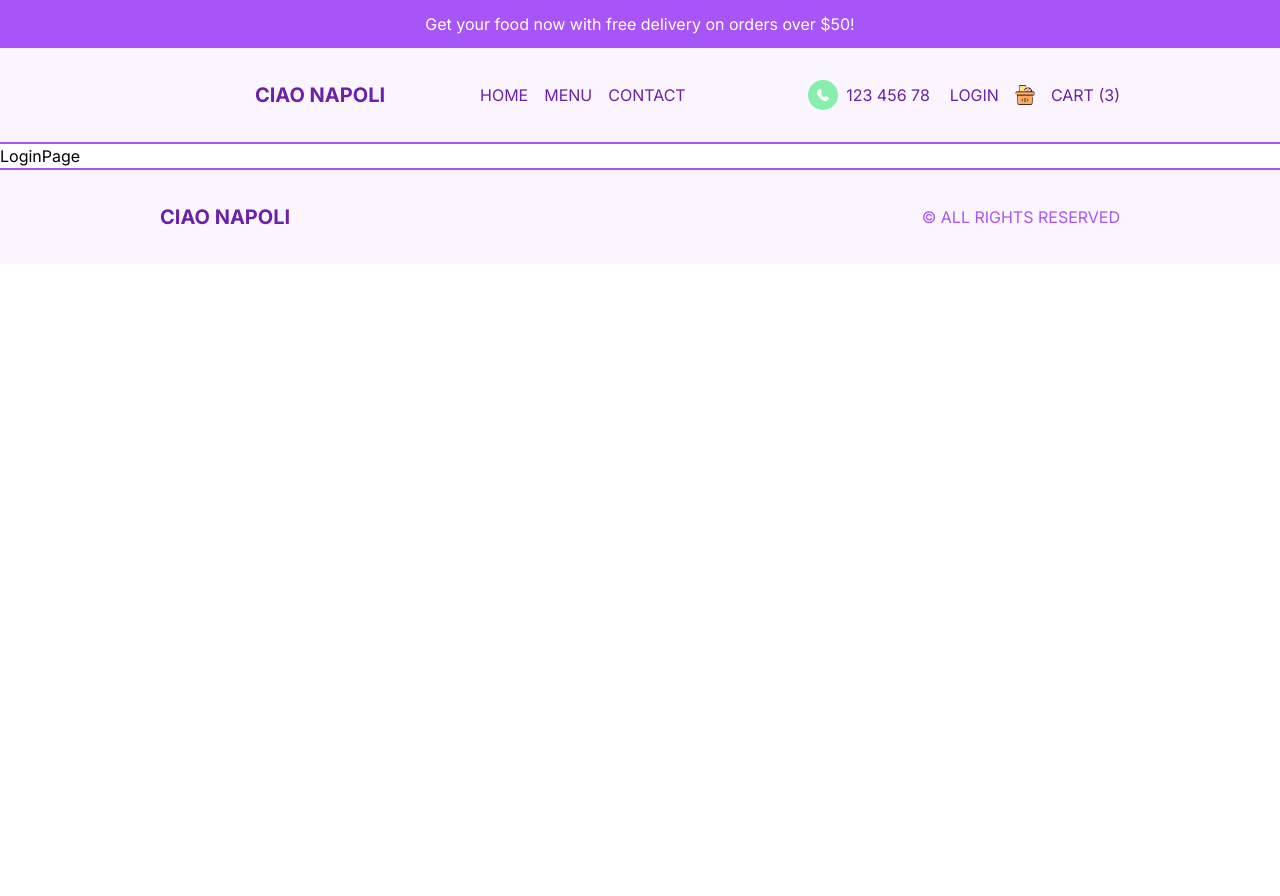
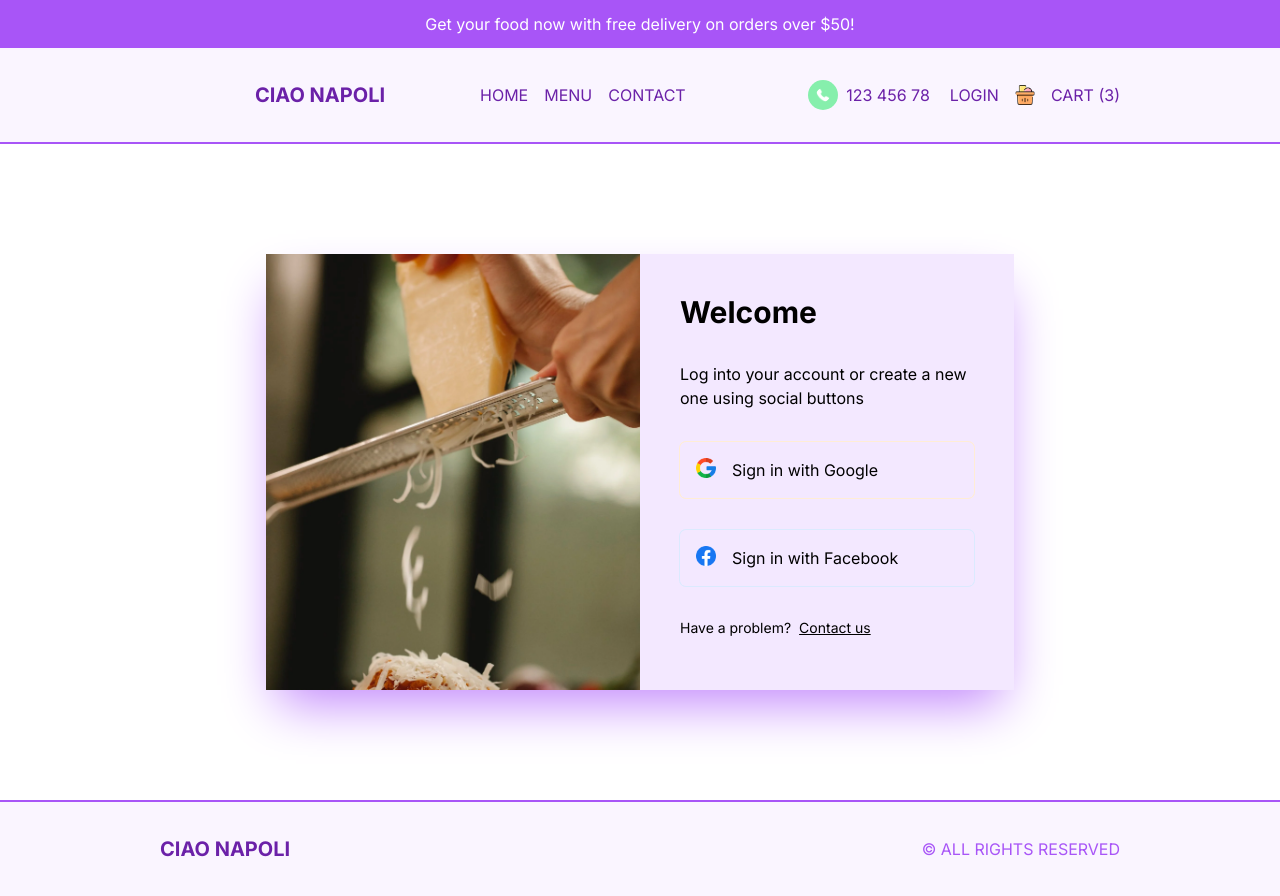
Before and after one commit to IgorLuzarraga/restaurant-ui, a Next.js app: page /login in a window 1280 px wide. Before the commit the page ends 800 px from the top, so only its background shows below. Built offline with nearby package versions, Linux system fonts and the light colour scheme.

Commit message:
Improved LoginPage component

```diff
--- a/src/app/login/page.tsx
+++ b/src/app/login/page.tsx
@@ -1,11 +1,64 @@
-import React from 'react'
+import Image from "next/image";
+import Link from "next/link";
+import React from "react";
 
-type Props = {}
+const LoginPage = () => {
+    return (
+        <div className="p-4 h-[calc(100vh-6rem)] md:h-[calc(100vh-9rem)]
+        flex items-center justify-center">
 
-const LoginPage = (props: Props) => {
-    return (
-        <div>LoginPage</div>
-    )
-}
+            {/* BOX */}
+            <div className="h-full shadow-2xl shadow-purple-400 rounded-md flex flex-col md:flex-row
+	        md:h-[70%] md:w-full lg:w-[60%] 2xl:w-1/2">
 
-export default LoginPage
+                {/* IMAGE CONTAINER */}
+                <div className="relative h-1/3 w-full md:h-full md:w-1/2">
+                    <Image src="/loginBg.png" alt="" fill
+                        className="object-cover" />
+                </div>
+
+                {/* FORM CONTAINER */}
+                <div className="p-10 flex flex-col gap-8 md:w-1/2 bg-purple-100">
+
+                    <h1 className="font-bold text-xl xl:text-3xl">
+                        Welcome
+                    </h1>
+
+                    <p>Log into your account or create a new one using social buttons</p>
+
+                    <button className="flex gap-4 p-4 ring-1 ring-orange-100 rounded-md">
+                        <Image
+                            src="/google.png"
+                            alt="Google image"
+                            width={20}
+                            height={20}
+                            className="object-contain"
+                        />
+                        <span>Sign in with Google</span>
+                    </button>
+
+                    <button className="flex gap-4 p-4 ring-1 ring-blue-100 rounded-md">
+                        <Image
+                            src="/facebook.png"
+                            alt="Facebook image"
+                            width={20}
+                            height={20}
+                            className="object-contain"
+                        />
+                        <span>Sign in with Facebook</span>
+                    </button>
+
+                    <p className="text-sm flex gap-2">
+                        Have a problem?
+                        <Link className="underline" href="/">
+                            Contact us
+                        </Link>
+                    </p>
+
+                </div>
+            </div>
+        </div>
+    );
+};
+
+export default LoginPage;
--- a/src/app/product/[id]/page.tsx
+++ b/src/app/product/[id]/page.tsx
@@ -5,7 +5,7 @@
 const SingleProductPage = () => {
     return (
         <div className="flex flex-col xl:flex-row gap-4 xl:gap-8 p-4 lg:px-20
-        xl:px-40 h-screen items-center text-purple-500"
+        xl:px-40 h-[120vh] xl:h-screen items-center text-purple-500"
         >
 
             {/* IMAGE CONTAINER */}
@@ -22,7 +22,7 @@
 
             {/* TEXT CONTAINER */}
             <div className="h-1/2 p-4 md:h-[70%] flex flex-col gap-4 justify-center
-            md:gap-6 xl:gap-8 shadow-2xl">
+            md:gap-6 xl:gap-8 xl:shadow-2xl">
 
                 <h1 className="text-3xl font-bold uppercase xl:text-5xl">
                     {singleProduct.title}
--- a/src/components/Price.tsx
+++ b/src/components/Price.tsx
@@ -1,5 +1,6 @@
 "use client"
 
+import Link from "next/link"
 import { useEffect, useState } from "react"
 
 type Props = {
@@ -70,12 +71,13 @@
                     </div>
                 </div>
 
-                {/*  CART BUTTON */}
-                <button className="uppercase w-56 bg-purple-500 p-3 text-white
-                ring-1 ring-purple-500"
+                {/*  ADD TO CART*/}
+                <Link href='/cart'
+                    className="uppercase w-56 bg-purple-500 p-3 text-white
+                    ring-1 ring-purple-500"
                 >
                     Add to Cart
-                </button>
+                </Link>
 
             </div>
         </div>
```
